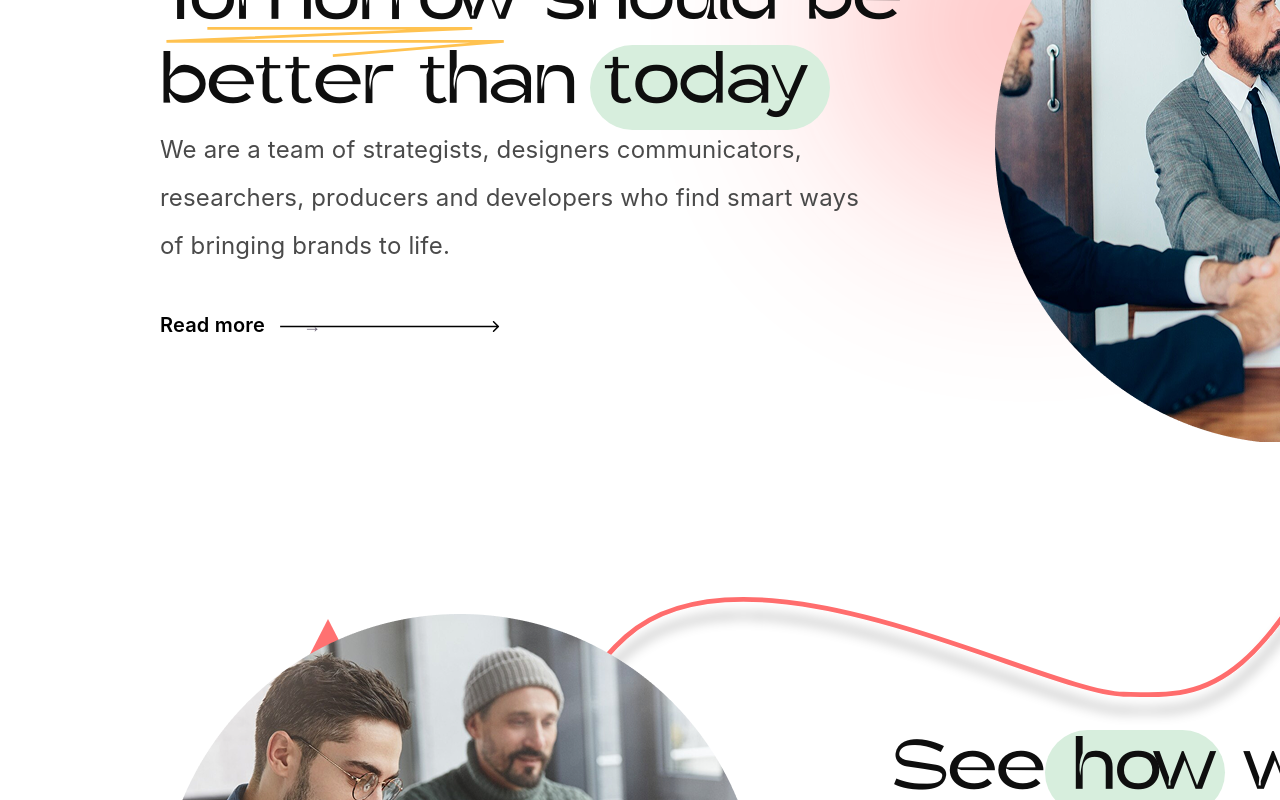
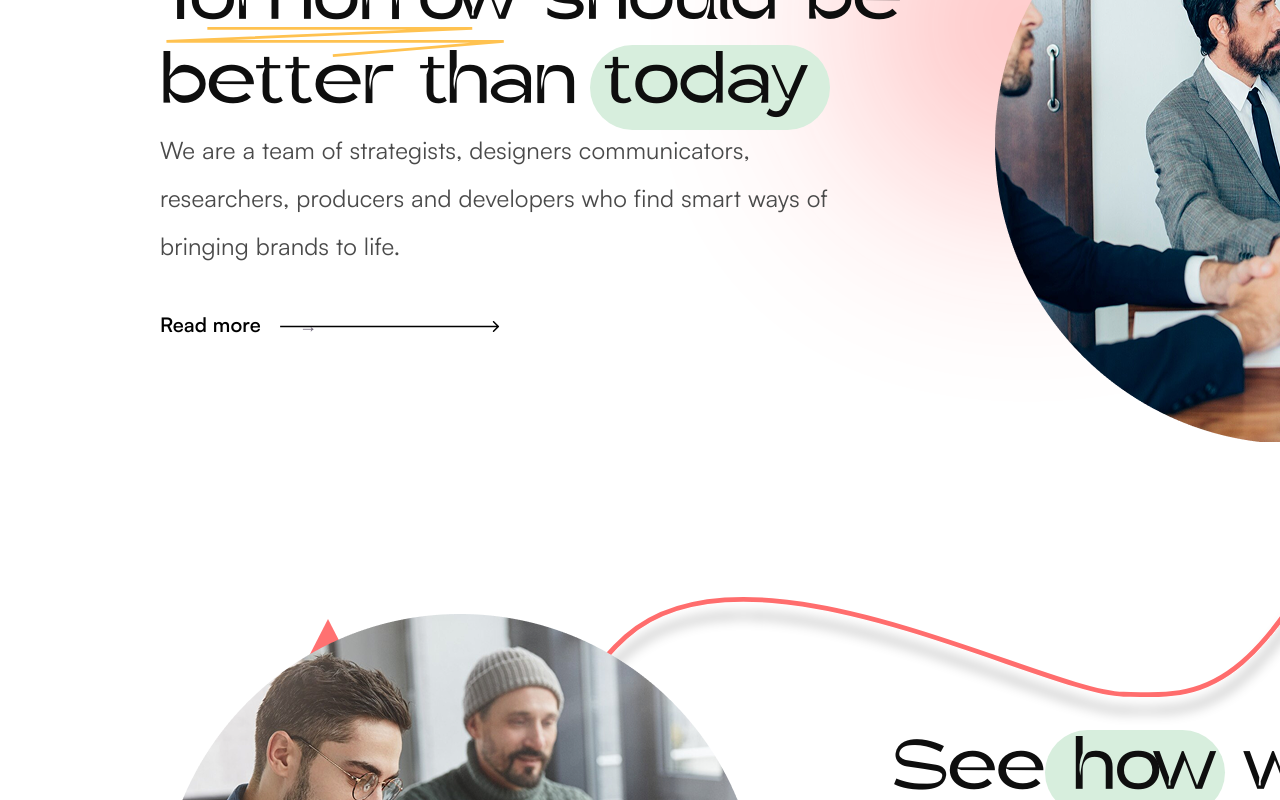
Before and after one commit to OindrilaDey2004/figma-assignment, a React (Vite) app: page / in a window 1280 px wide. Shown: the part 1720-2520 px from the top of the page. Built offline with nearby package versions, Linux system fonts and the light colour scheme.

Commit message:
fix fonts

```diff
--- a/src/App.css
+++ b/src/App.css
@@ -296,7 +296,7 @@ z-index: 1;
   width:703px;
   height:144px;
   text-align:left;
-  font-family:'Inter', sans-serif;
+  font-family:"Satoshi";
   font-size:24px;
   font-weight:400;
   line-height:48px;
@@ -320,7 +320,7 @@ z-index: 1;
 }
 
 .readMore{
-  font-family:'Inter', sans-serif;
+  font-family:"Satoshi";
   font-size:20px;
   font-weight:600;
   line-height:24px;
@@ -347,15 +347,7 @@ z-index: 1;
 
 
 
-/* ===================================
-   IMAGE 348
-=================================== */
 
-
-
-/* ===================================
-   FRAME 1618872785
-=================================== */
 
 .frame1618872785{
   width:1599px;
@@ -1312,7 +1304,7 @@ z-index: 1;
 
   color:#afafaf;
 
-  font-family:serif;
+  font-family:"Satoshi";
 
   font-weight:700;
 }
```
